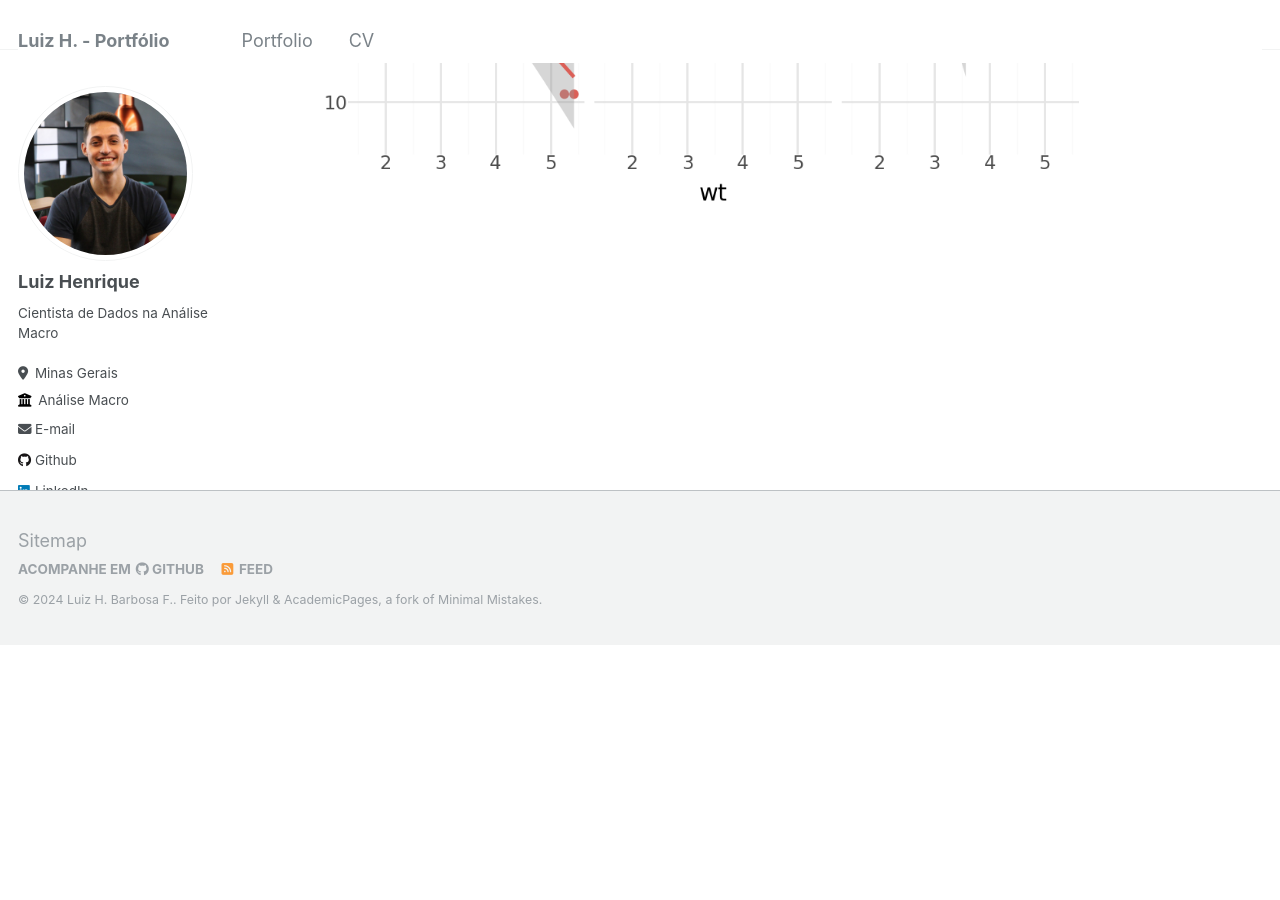
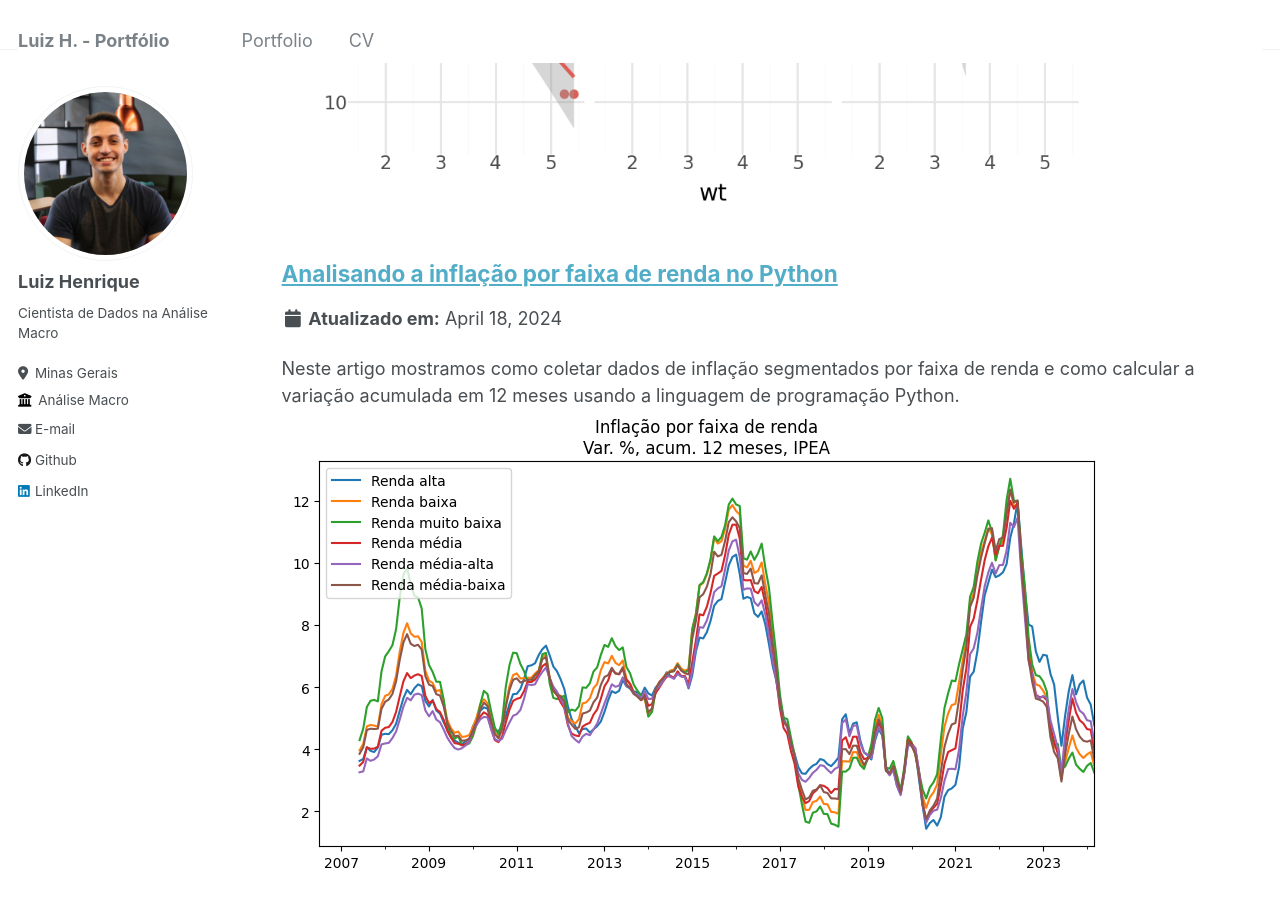
Before and after one commit to Vergiel-a/blog_academicpages, a Jekyll site: the page built from _pages/portfolio.html, in a window 1280 px wide and 900 px high, scrolled down 2589 px. Built offline with Jekyll 4.4.1, drawn with Linux system fonts in a browser that asks for light colours; before the commit the page ends 3235 px from its top, so only the background shows below that.

Commit message:
Update inflacao_faixa_renda.md

```diff
--- a/_portfolio/inflacao_faixa_renda.md
+++ b/_portfolio/inflacao_faixa_renda.md
@@ -1,3 +1,10 @@
+---
+title: "Analisando a inflação por faixa de renda no Python"
+excerpt: "Neste artigo mostramos como coletar dados de inflação segmentados por faixa de renda e como calcular a variação acumulada em 12 meses usando a linguagem de programação Python. <br/><img src='/images/portfolio/inflacao_faixa_renda/output_3_1.png'>"
+date: 18/04/2024
+author: "Fernado da Silva"
+---
+
 # Analisando a inflação por faixa de renda no Python
 
 **autor: Fernando da Silva**
```
